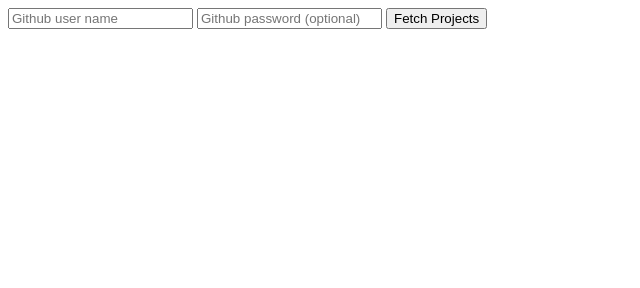
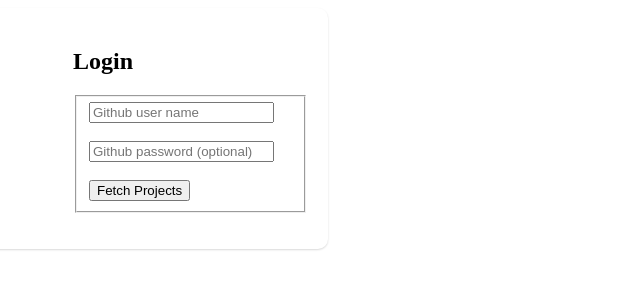
Before and after one commit to RajRoR/octopussy-chrome, a browser extension: page app/partials/login.html in a window 1280 px wide. Shown: the whole page, without its empty margins (0-640 px from the left). Drawn offline with Linux system fonts and the light colour scheme; files that its build step writes are made by us from their sources.

Commit message:
change login page

```diff
--- /dev/null
+++ b/app/css/login.css
@@ -0,0 +1,29 @@
+/* login css stylesheet */
+
+  .container {
+        width: 300px;
+
+      }
+
+      /* The white background content wrapper */
+      .container > .content {
+        background-color: #fff;
+        padding: 20px;
+        margin: 0 -20px;
+        -webkit-border-radius: 10px 10px 10px 10px;
+           -moz-border-radius: 10px 10px 10px 10px;
+                border-radius: 10px 10px 10px 10px;
+        -webkit-box-shadow: 0 1px 2px rgba(0,0,0,.15);
+           -moz-box-shadow: 0 1px 2px rgba(0,0,0,.15);
+                box-shadow: 0 1px 2px rgba(0,0,0,.15);
+      }
+
+	  .login-form {
+		margin-left: 65px;
+	  }
+
+	  legend {
+		margin-right: -50px;
+		font-weight: bold;
+	  	color: #404040;
+	  }
--- a/app/js/controllers.js
+++ b/app/js/controllers.js
@@ -52,13 +52,13 @@
 
 		  }else
 		   {
-			alert($routeParams.user)
+
 			$scope.projects = GithubRepo2.query({user:$routeParams.user})
 
 
 			}
 	       $scope.onSelect = function (owner,name) {
-                       // alert(name);
+
 			localStorage["owner"] = ""
 			localStorage["owner"] =  owner
  			localStorage["name"] = ""
--- a/app/partials/login.html
+++ b/app/partials/login.html
@@ -1,7 +1,21 @@
-<form class="form-horizontal" ng-submit="saveGithubUser()" name = "login">
-  <input ng-model="github_username" type="text" name="github_username" placeholder="Github user name"
-         title="Add your Github user name here to get information about your projects" required>
-  <input ng-model="password" type="password" name="github_password" placeholder="Github password (optional)"
-         title="We need your password to access your private repositories. We don't save the password. Instead we would exchange it with a secure token from Github and would use it for accessing your private information. This gives you the power to revoke access to our application from your Github settings.">
-  <button type="submit" class="btn">Fetch Projects</button>
-</form>
+<link href="css/login.css" rel="stylesheet">
+<div class="container">
+		<div class="content">
+			<div class="row">
+				<div class="login-form">
+					<h2>Login</h2>
+						<form class="form-horizontal" ng-submit="saveGithubUser()" name = "login">
+  							<fieldset>
+								<div class="clearfix">
+		 							 <input ng-model="github_username" type="text" name="github_username" placeholder="Github user name" title="Add your Github user name here to get information about your projects" required>
+								</div></br>
+								<div class="clearfix">
+									  <input ng-model="password" type="password" name="github_password" placeholder="Github password (optional)" title="We need your password to access your private repositories. We don't save the password. Instead we would exchange it with a secure token from Github and would use it for accessing your private information. This gives you the power to revoke access to our application from your Github settings.">
+ 								</div></br>
+								<button type="submit" class="btn">Fetch Projects</button>
+  							</fieldset>
+						</form>
+				</div>
+			</div>
+		</div>
+</div>
```
